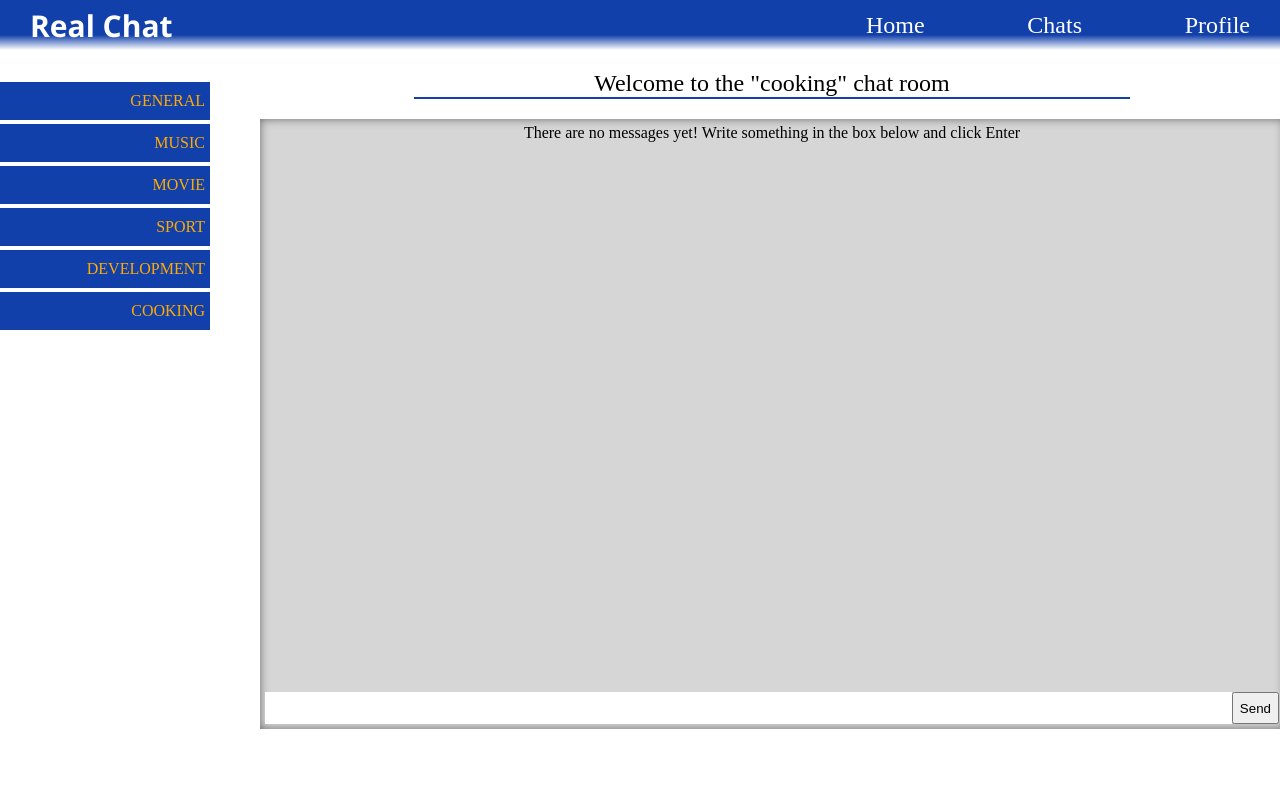
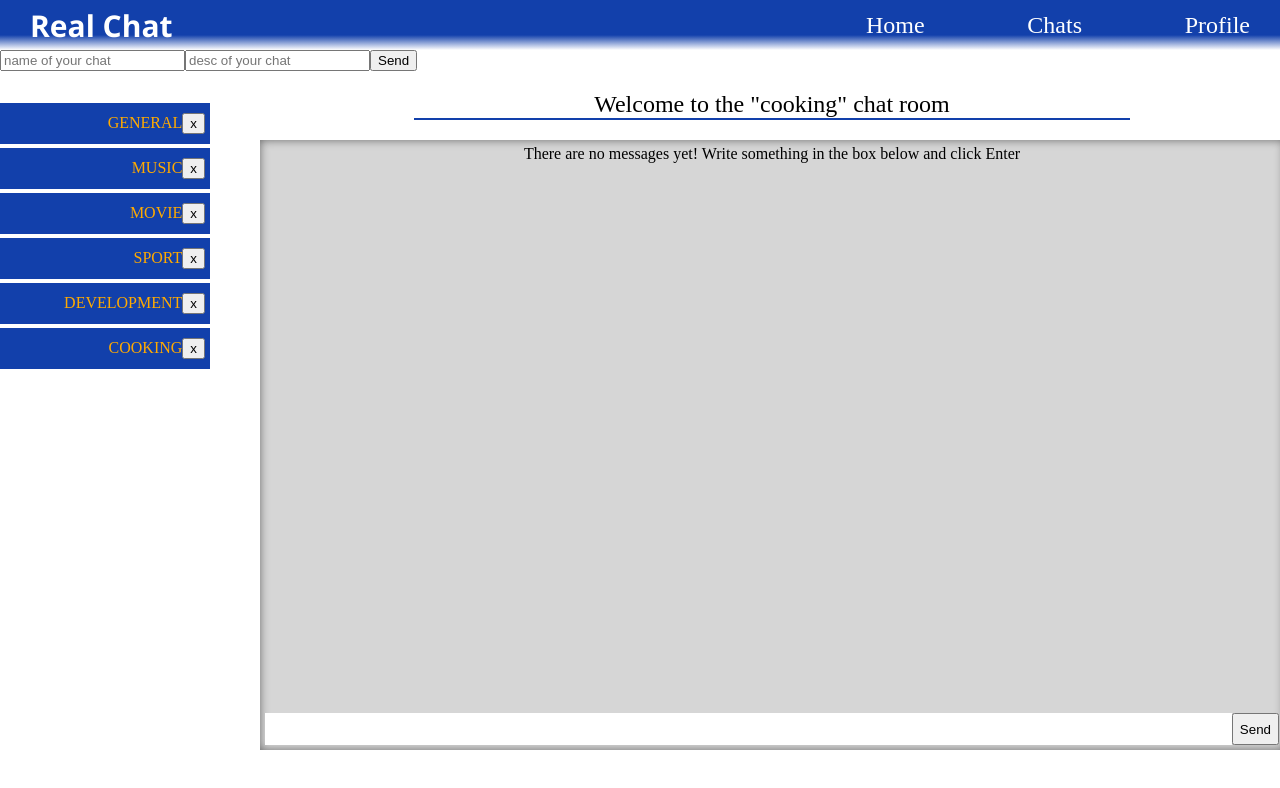
Before and after one commit to Gray-Starling/GeekBrains_react_course, a React (Create React App) app: page /chatlist/cooking in a window 1280 px wide. Shown: the top 788 px of the page. Built offline with nearby package versions, Linux system fonts and the light colour scheme.

Commit message:
added ability to add chats

```diff
--- a/src/App.jsx
+++ b/src/App.jsx
@@ -6,9 +6,6 @@ import { NotFound } from "./pages/NotFound/NotFound";
 import { ChatList } from "./pages/ChatList/ChatList";
 import { Profile } from "./pages/Profile/Profile";
 import { ChatPage } from "./components/ChatPage/ChatPage";
-
-// import { Header } from "./components/Header/Header";
-// import { Main } from "./components/Main/Main";
 
 export const App = () => {
   return (
@@ -22,8 +19,6 @@ export const App = () => {
           <Route path="*" element={<NotFound />} />
         </Route>
       </Routes>
-      {/* <Header />
-      <Main /> */}
     </>
   );
 };
--- a/src/components/ChatPage/ChatPage.jsx
+++ b/src/components/ChatPage/ChatPage.jsx
@@ -1,31 +1,75 @@
-import React from "react";
+import React, { useEffect, useState } from "react";
+import { nanoid } from "nanoid";
 import { useParams, Link } from "react-router-dom";
 import { chatListArray } from "../constants/chatListArray";
 import { Massenger } from "../Massenger/Massenger";
 
 import "./ChatPage.css";
 
+//! Удалить/ изменить/ решить вопрос с добавлние чатов
+//! Сделать правильные стили что бы визуально все смотрелось
 export const ChatPage = () => {
   const { title } = useParams();
+  const [listOfChats, addChatToList] = useState(chatListArray);
+  const [chatName, setChatName] = useState("");
+  const [descriptionValue, setDescriptionValue] = useState("");
+
+  const addChatHandler = () => {
+    let newChat = {
+      id: nanoid(),
+      name: chatName,
+      description: descriptionValue,
+    };
+    addChatToList((prev) => [...prev, newChat]);
+    setChatName("");
+    setDescriptionValue("");
+  };
+
   return (
+    <>
+      <input
+        placeholder="name of your chat"
+        type="text"
+        name={chatName}
+        value={chatName}
+        onChange={(ev) => {
+          setChatName(ev.target.value);
+        }}
+      />
+      <input
+        placeholder="desc of your chat"
+        type="text"
+        name={descriptionValue}
+        value={descriptionValue}
+        onChange={(ev) => {
+          setDescriptionValue(ev.target.value);
+        }}
+      />
+      <button type="submit" onClick={addChatHandler}>
+        Send
+      </button>
+
       <div className="chat-page">
         <div className="chat-page-nav">
-        {/* <p className="chat-page-title">List of our chats</p> */}
           <div className="chat-page-list">
-          {chatListArray.map((item) => (
+            {listOfChats.map((item) => {
+              return (
                 <Link
                   className="chat-page-link"
                   key={item.id}
                   to={`/chatlist/${item.name}`}
                 >
                   <span className="chat-page-item">{item.name}</span>
+                  <button>x</button>
                 </Link>
-          ))}
+              );
+            })}
           </div>
         </div>
         <div className="main">
           <Massenger title={title} />
         </div>
       </div>
+    </>
   );
 };
--- a/src/components/Massenger/Massenger.css
+++ b/src/components/Massenger/Massenger.css
@@ -40,6 +40,8 @@
 .messenger-area-wrp {
   width: 100%;
   text-align: center;
+  overflow-x: hidden;
+  overflow-y: auto;
 }
 .messenger-text-area {
   width: 100%;
--- a/src/components/Massenger/Massenger.jsx
+++ b/src/components/Massenger/Massenger.jsx
@@ -1,12 +1,13 @@
-import React, { useState, useEffect } from "react";
+import React, { useState, useEffect, useRef } from "react";
 import PropTypes from "prop-types";
 import { nanoid } from "nanoid";
 import "./Massenger.css";
 
 export const Massenger = ({ title }) => {
-  const author = "Вы";
+  const author = "You";
   const [messageList, setMessageList] = useState([]);
   const [inputValue, setInputValue] = useState("");
+  const myRef = useRef(null);
 
   const message = {
     id: nanoid(),
@@ -29,14 +30,14 @@ export const Massenger = ({ title }) => {
 
   useEffect(() => {
     const lastMessage = messageList[messageList.length - 1];
-    if (messageList.length && lastMessage.author === "Вы") {
+    if (messageList.length && lastMessage.author === "You") {
       const timer = setTimeout(() => {
         setMessageList([
           ...messageList,
           {
             id: nanoid(),
             author: "Bot",
-            text: "Спасибо за ваше сообщение!",
+            text: "Thank you for your message!",
             date: new Date().toLocaleString().split(",")[0],
             time: new Date().toLocaleTimeString().slice(0, -3),
           },
@@ -44,11 +45,17 @@ export const Massenger = ({ title }) => {
       }, 1500);
       return () => clearTimeout(timer);
     }
-  }, [messageList]);
+  }, [messageList.length]);
 
   useEffect(() => {
     clearMessageList();
   }, [title]);
+
+  useEffect(() => {
+    if (messageList.length && myRef && myRef.current) {
+      myRef.current.scrollIntoView();
+    }
+  }, [messageList.length]);
   return (
     <div className="messenger-wrp">
       <p className="messenger-title">Welcome to the {`"${title}"`} chat room</p>
@@ -85,6 +92,7 @@ export const Massenger = ({ title }) => {
                   </div>
                 </div>
               ))}
+              <span ref={myRef}></span>
             </div>
           ) : (
             <span>
--- a/src/components/constants/chatListArray.jsx
+++ b/src/components/constants/chatListArray.jsx
@@ -1,6 +1,6 @@
 import { nanoid } from "nanoid";
 
-export const chatListArray = [
+export let chatListArray = [
   {
     id: nanoid(),
     name: "general",
```
Lines whose indentation alone changed are shown as unchanged.
